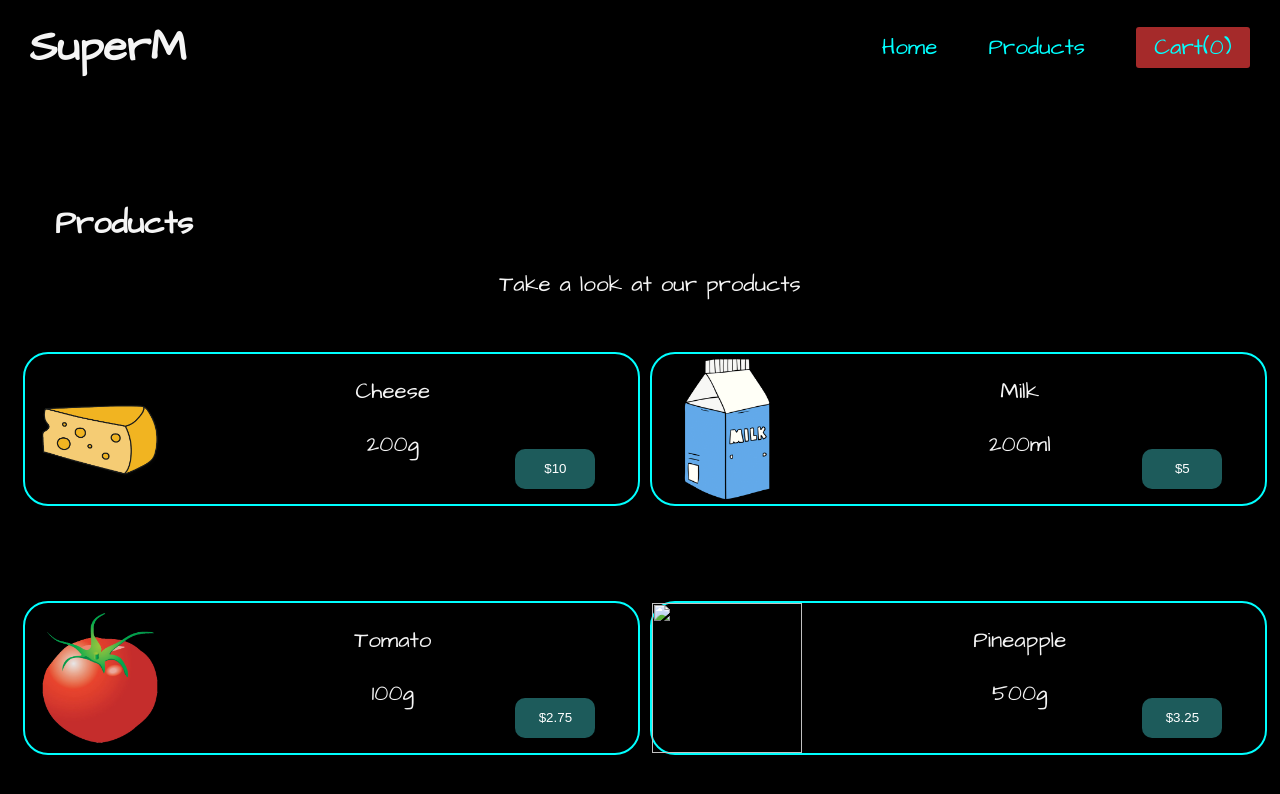
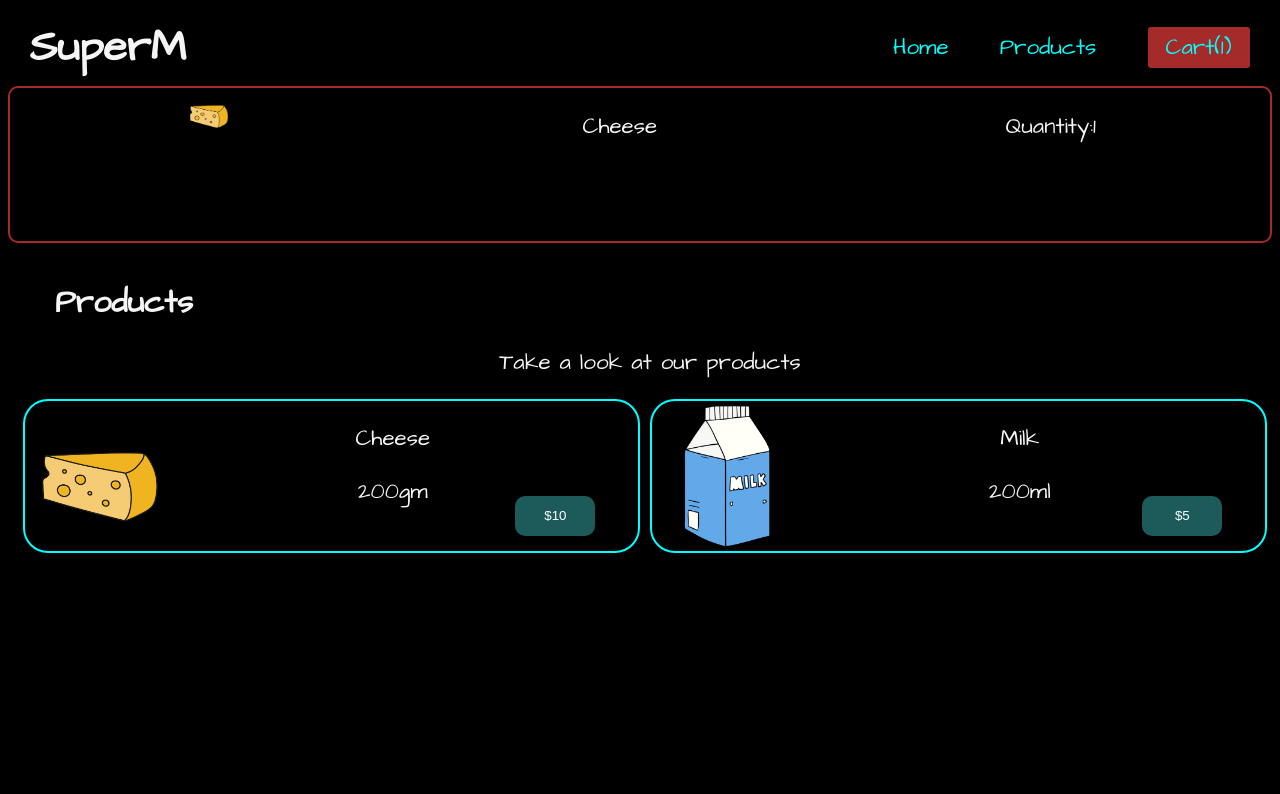
Before and after one commit to Lamadrid-Mike/SuperM-Project, a plain HTML site: page products.html in a window 1280 px wide. Both pictures are taken after a click on the button "$10". Drawn offline with Linux system fonts and the light colour scheme.

Commit message:
Adding functionality to the page

```diff
--- a/products.html
+++ b/products.html
@@ -21,11 +21,28 @@
         <a class="cart" href="">Cart(<span class="cartValue">0</span>)</a>
       </nav>
     </nav>
+    <div class="cartContainer"></div>
     <div class="productsContainer">
       <div class="products">
         <h1>Products</h1>
         <p>Take a look at our products</p>
       </div>
+      <div class="item1 itemsLayout">
+        <img src="/cheese.png" width="150" height="150" />
+        <div>
+          <p>Cheese</p>
+          <p>200gm</p>
+        </div>
+        <button type="submit" class="itemsBtn itemOne">$10</button>
+      </div>
+      <div class="item2 itemsLayout">
+        <img src="/milk.png" width="150" height="150" />
+        <div>
+          <p>Milk</p>
+          <p>200ml</p>
+        </div>
+        <button type="submit" class="itemsBtn itemTwo">$5</button>
+      </div>
     </div>
     <script src="/scripts.js"></script>
   </body>
--- a/scripts.js
+++ b/scripts.js
@@ -29,19 +29,31 @@ const products = [
 console.log(products);
 
 const items = document.querySelector(".productsContainer");
-const cartValue = Number(document.querySelector(".cartValue").innerHTML);
+const cartValue = document.querySelector(".cartValue");
+const itemOne = document.querySelector(".itemOne");
+const itemTwo = document.querySelector(".itemTwo");
+const cartContainer = document.querySelector(".cartContainer");
 
-const loadItems = function () {
-  products.forEach(function (el, i) {
-    let div = ` <div class="item${i + 1} itemsLayout">
-    <img src="${el.src}" width="150" height="150" />
-    <div>
-      <p>${el.name}</p>
-      <p>${el.weight}</p>
-    </div>
-    <button class="itemsBtn">$${el.price}</button>
+itemOne.addEventListener("click", () => {
+  cartValue.innerHTML = Number(++cartValue.innerHTML);
+  let quantity = 0;
+  const div = `<div class="cartItemLayout">
+    <img src=${products[0].src} width="50" height="50" />
+    <p>${products[0].name}</p>
+    <p>Quantity:${++quantity}</p>
   </div>`;
-    items.insertAdjacentHTML("beforeend", div);
-  });
-};
-loadItems();
+  cartContainer.insertAdjacentHTML("beforeend", div);
+  cartContainer.classList.add("cartContainerFocus");
+});
+
+itemTwo.addEventListener("click", () => {
+  cartValue.innerHTML = Number(++cartValue.innerHTML);
+  let quantity = 0;
+  const div = `<div class="cartItemLayout">
+    <img src=${products[1].src} width="50" height="50" />
+    <p>${products[1].name}</p>
+    <p>Quantity:${++quantity}</p>
+  </div>`;
+  cartContainer.insertAdjacentHTML("beforeend", div);
+  cartContainer.classList.add("cartContainerFocus");
+});
--- a/styles.css
+++ b/styles.css
@@ -3,7 +3,7 @@ body {
   background-color: black;
   display: grid;
   grid-template-columns: repeat(3, 1fr);
-  grid-template-rows: 10% 10% 80%;
+  grid-template-rows: 10% 20% 70%;
 }
 
 .navContainer {
@@ -165,3 +165,24 @@ p {
   align-self: end;
   margin-bottom: 15px;
 }
+
+.cartContainer {
+  grid-column-start: 1;
+  grid-column-end: 4;
+  grid-row-start: 2;
+  grid-row-end: 3;
+  display: grid;
+  grid-template-columns: 100%;
+  grid-template-rows: repeat(4, 25%);
+  overflow: scroll;
+}
+
+.cartContainerFocus {
+  border: 2px solid brown;
+  border-radius: 10px;
+}
+
+.cartItemLayout {
+  display: flex;
+  justify-content: space-around;
+}
```
